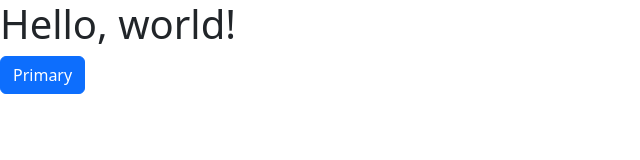
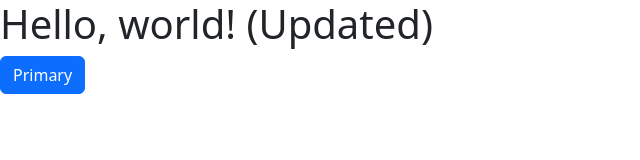
Before and after one commit to mdonald412/mattdonald.github.io, a plain HTML site: page index.html in a window 1280 px wide. Shown: the whole page, without its empty margins (0-640 px from the left). Drawn offline with nearby package versions, Linux system fonts and the light colour scheme.

Commit message:
Update index.html

```diff
--- a/index.html
+++ b/index.html
@@ -8,7 +8,7 @@
   </head>
   <body>
     <script src="https://cdn.jsdelivr.net/npm/bootstrap@5.3.3/dist/js/bootstrap.bundle.min.js" integrity="sha384-YvpcrYf0tY3lHB60NNkmXc5s9fDVZLESaAA55NDzOxhy9GkcIdslK1eN7N6jIeHz" crossorigin="anonymous"></script>
-    <h1>Hello, world!</h1>
+    <h1>Hello, world! (Updated)</h1>
     <button type="button" class="btn btn-primary">Primary</button>
   </body>
 </html>
```
